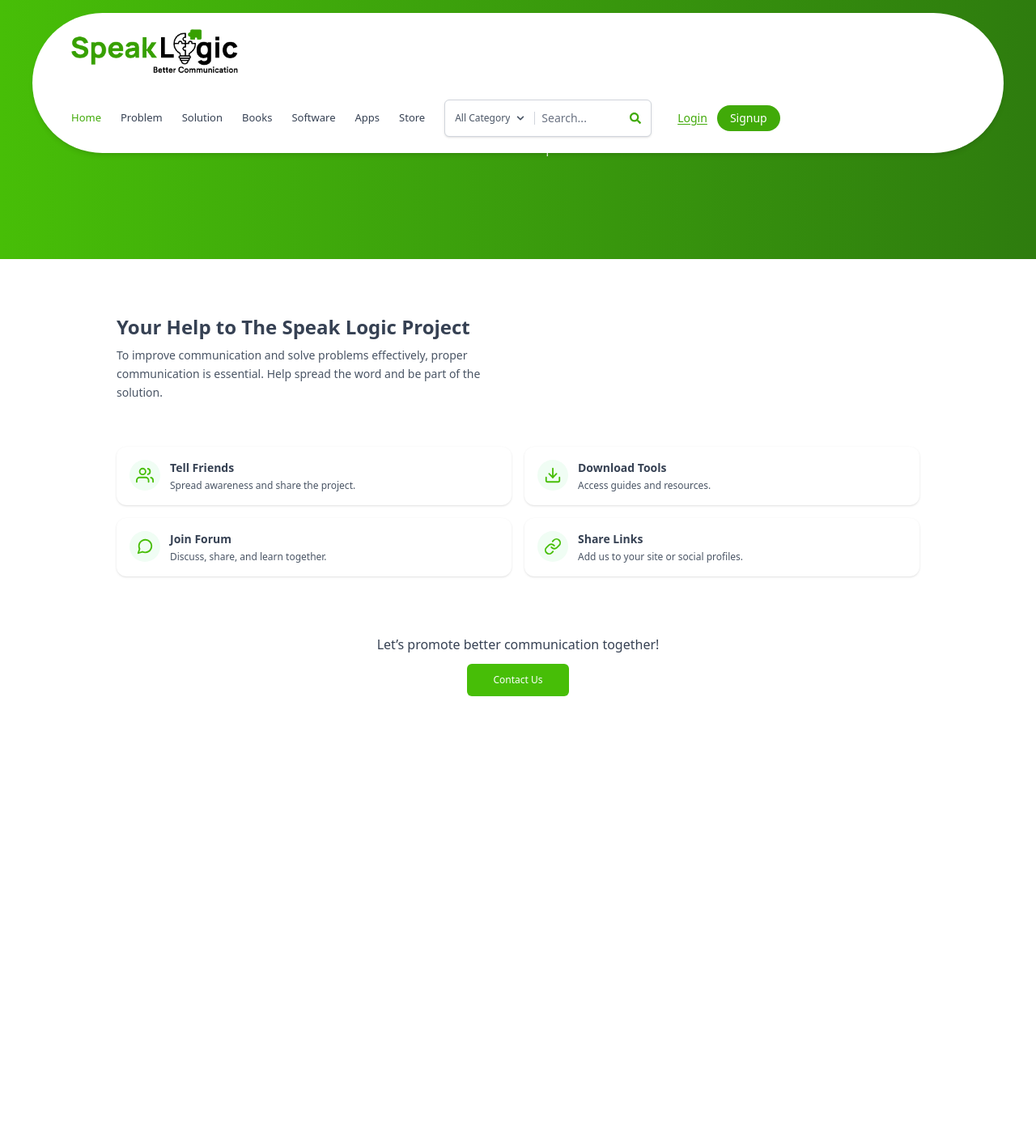
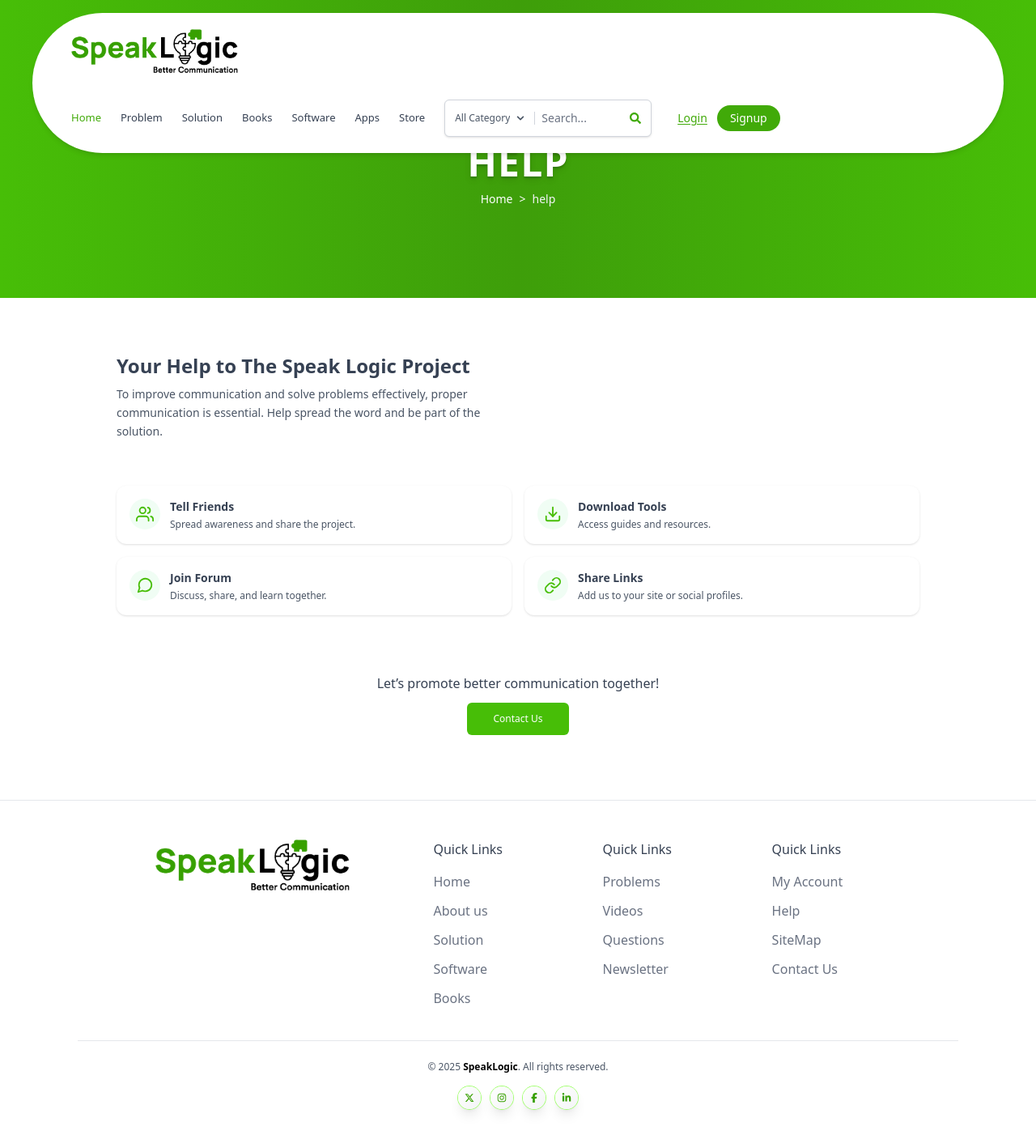
Before and after one commit to Musfira89/SpeakLogic, a React (Vite) app: page /help in a window 1280 px wide. Shown: the whole page at 81% size. Before the commit the page ends 892 px from the top, so only its background shows below. Built offline with nearby package versions, Linux system fonts and the light colour scheme.

Commit message:
Minor Changes

```diff
--- a/src/components/Features.jsx
+++ b/src/components/Features.jsx
@@ -151,7 +151,7 @@ const IconButton = ({ icon, onClick, label }) => (
   <button
     onClick={onClick}
     aria-label={label}
-    className="w-10 h-10 rounded-full bg-[#47be07] text-white flex items-center justify-center hover:bg-[#3aa506] transition-all shadow-md focus:outline-none focus:ring-2 focus:ring-offset-2 focus:ring-[#47be07]"
+    className="w-12 h-12 rounded-full bg-[#47be07] text-white flex items-center justify-center hover:bg-[#3aa506] transition-all shadow-md focus:outline-none focus:ring-2 focus:ring-offset-2 focus:ring-[#47be07]"
     title={label}
   >
     {icon}
--- a/src/components/Footer.jsx
+++ b/src/components/Footer.jsx
@@ -20,12 +20,12 @@ const Footer = () => {
   const quickLinks2 = [
     { label: "Problems", path: "/problem" },
     { label: "Videos", path: "/videos" },
-    { label: "Questions", path: "/questions" },
+    { label: "Questions", path: "/faq" },
     { label: "Newsletter", path: "/newsletter" },
   ];
 
   const quickLinks3 = [
-    { label: "My Account", path: "/my-account" },
+    { label: "My Account", path: "/login" },
     { label: "Help", path: "/help" },
     { label: "SiteMap", path: "/sitemap" },
     { label: "Contact Us", path: "/contact-us" },
--- a/src/pages/Books.jsx
+++ b/src/pages/Books.jsx
@@ -64,9 +64,8 @@ const Books = () => {
         {/* Main */}
         <div className="relative z-10 px-6 md:px-16 py-16">
           {/* Tabs */}
-{/* Tabs */}
-<div className="flex justify-center mb-10">
-  <div className="flex flex-wrap gap-3 sm:gap-6">
+          <div className="flex justify-center mb-16 mt-10">
+            <div className="flex flex-wrap gap-4 sm:gap-6">
               {["All Categories", "Math", "Non Math"].map((tab) => (
                 <motion.button
                   whileTap={{ scale: 0.95 }}
@@ -90,7 +89,6 @@ const Books = () => {
               ))}
             </div>
           </div>
-
 
           {/* Book Cards */}
           <motion.div layout className="grid grid-cols-1 md:grid-cols-3 gap-8">
@@ -197,7 +195,7 @@ const IconButton = ({ icon, onClick, label }) => (
   <button
     onClick={onClick}
     aria-label={label}
-    className="w-10 h-10 rounded-full bg-[#47be07] text-white flex items-center justify-center hover:bg-[#3aa506] transition-all shadow-md focus:outline-none focus:ring-2 focus:ring-offset-2 focus:ring-[#47be07]"
+    className="w-12 h-12 rounded-full bg-[#47be07] text-white flex items-center justify-center hover:bg-[#3aa506] transition-all shadow-md focus:outline-none focus:ring-2 focus:ring-offset-2 focus:ring-[#47be07]"
     title={label}
   >
     {icon}
--- a/src/pages/FAQ.jsx
+++ b/src/pages/FAQ.jsx
@@ -28,7 +28,9 @@ const FAQ = () => {
       {/* Header Section */}
       <section className="relative h-[45vh] sm:h-[50vh] bg-gradient-to-r from-[#47be07] to-[#2e7c0e] flex flex-col items-center justify-center text-white text-center px-4">
         <motion.div initial="hidden" animate="visible" variants={fadeInUp}>
-          <h1 className="text-4xl sm:text-5xl font-extrabold mb-3">FAQs</h1>
+          <h1 className="text-4xl sm:text-5xl font-extrabold tracking-wide mb-3 text-shadow-lg mt-16">
+            FAQs
+          </h1>
           <nav className="text-sm sm:text-base font-medium flex justify-center space-x-2 text-white mt-2">
             <Link to="/" className="hover:underline">
               Home
--- a/src/pages/Help.jsx
+++ b/src/pages/Help.jsx
@@ -9,6 +9,7 @@ import {
   FiLink,
   FiArrowRight,
 } from "react-icons/fi";
+import Footer from "../components/Footer";
 
 const fadeInUp = {
   hidden: { opacity: 0, y: 40 },
@@ -40,20 +41,26 @@ const Help = () => {
   ];
 
   return (
-    <div className="font-poppins text-gray-700">
-      {/* Header Section */}
-      <section className="relative h-[40vh] bg-gradient-to-r from-[#47be07] to-[#2e7c0e] flex flex-col items-center justify-center text-white text-center px-4">
-        <motion.div initial="hidden" animate="visible" variants={fadeInUp}>
-          <h1 className="text-3xl sm:text-4xl font-bold mb-2">HELP</h1>
-          <nav className="text-xs sm:text-sm font-medium flex justify-center space-x-1 mt-1">
+    <>
+      <div className="font-poppins text-gray-700 mb-12">
+        {/* Header */}
+        <motion.div
+          initial={{ opacity: 0, y: -60 }}
+          animate={{ opacity: 1, y: 0 }}
+          transition={{ duration: 0.7, ease: "easeOut" }}
+          className="relative bg-gradient-to-r from-[#47be07] via-[#3e9e0a] to-[#47be07] py-28 px-4 text-white text-center"
+        >
+          <h1 className="text-4xl sm:text-5xl font-extrabold tracking-wide mb-3 text-shadow-lg mt-16">
+            HELP
+          </h1>
+          <nav className="text-sm font-medium flex justify-center space-x-2">
             <Link to="/" className="hover:underline">
               Home
             </Link>
             <span>&gt;</span>
-            <span>Help</span>
+            <span className="text-gray-100">help</span>
           </nav>
         </motion.div>
-      </section>
 
         {/* Intro */}
         <motion.div
@@ -114,6 +121,8 @@ const Help = () => {
           </Link>
         </motion.div>
       </div>
+      <Footer />
+    </>
   );
 };
 
--- a/src/pages/Store.jsx
+++ b/src/pages/Store.jsx
@@ -40,7 +40,7 @@ const Store = () => {
         {/* Header Section */}
         <div className="relative bg-gradient-to-r from-[#47be07] via-[#3e9e0a] to-[#47be07] py-24 px-4 sm:px-6 md:px-16 text-white text-center overflow-hidden z-10 mb-11">
           <div className="relative z-10">
-            <h1 className="text-4xl sm:text-5xl font-extrabold tracking-wide mb-3 text-shadow-lg">
+          <h1 className="text-4xl sm:text-5xl font-extrabold tracking-wide mb-3 text-shadow-lg mt-16">
               STORE
             </h1>
             <nav className="text-sm sm:text-base font-medium text-white flex justify-center space-x-2">
```
Lines whose indentation alone changed are shown as unchanged.
